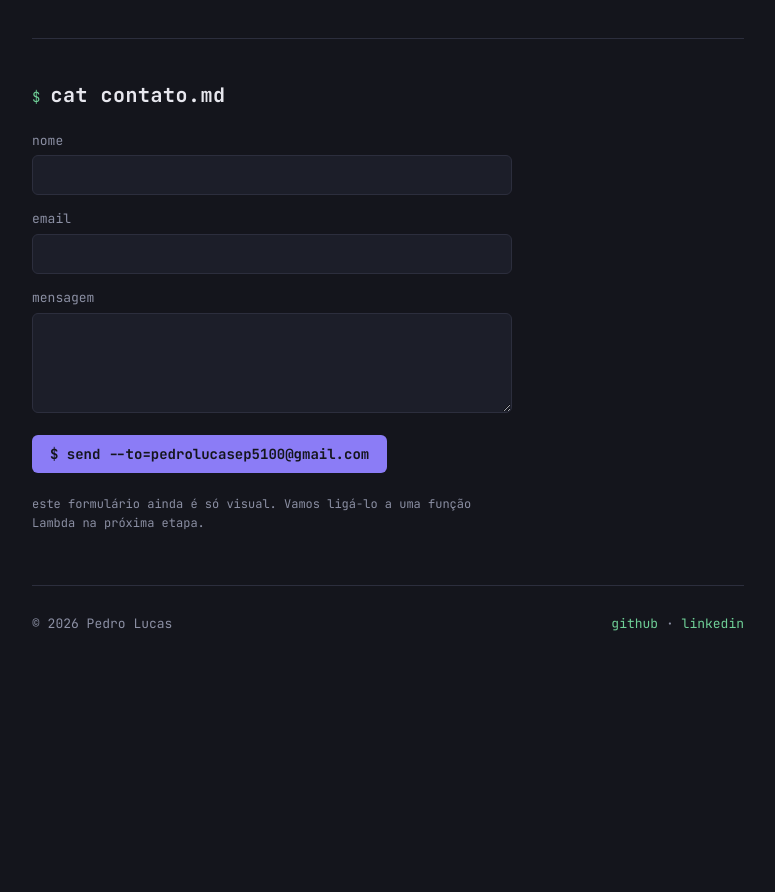
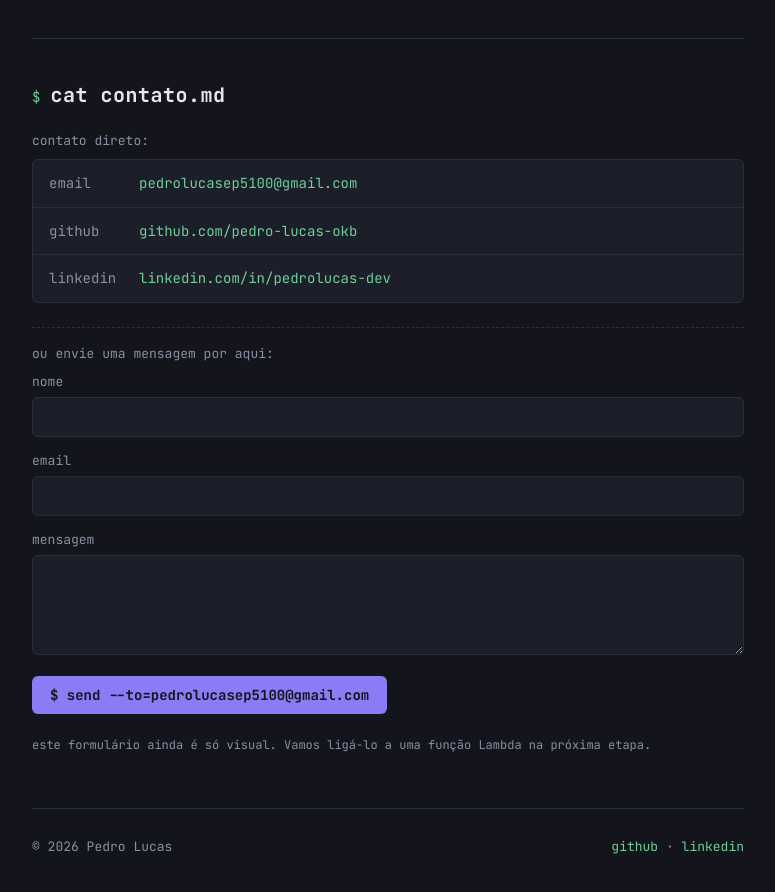
Before and after one commit to Pedro-Lucas-OKB/meu-portfolio, a React (Vite) app in the folder site/: page / in a window 1280 px wide. Shown: the part 1520-2412 px from the top of the page, without its empty margins (252-1027 px from the left). Before the commit the page ends 2203 px from the top, so only its background shows below. Built offline with nearby package versions, Linux system fonts and the light colour scheme.

Commit message:
feat(contato): adiciona contatos diretos e transição para o formulário

```diff
--- a/site/src/components/ContactForm/ContactForm.jsx
+++ b/site/src/components/ContactForm/ContactForm.jsx
@@ -15,6 +15,26 @@ function ContactForm() {
         <span className={styles.prompt}>$</span>
         <h2>cat contato.md</h2>
       </div>
+      <p className={styles.contactHint}>contato direto:</p>
+      <div className={styles.contacts}>
+        <div className={styles.contactRow}>
+          <span className={styles.contactLabel}>email</span>
+          <a href="mailto:pedrolucasep5100@gmail.com">pedrolucasep5100@gmail.com</a>
+        </div>
+        <div className={styles.contactRow}>
+          <span className={styles.contactLabel}>github</span>
+          <a href="https://github.com/pedro-lucas-okb" target="_blank" rel="noopener">
+            github.com/pedro-lucas-okb
+          </a>
+        </div>
+        <div className={styles.contactRow}>
+          <span className={styles.contactLabel}>linkedin</span>
+          <a href="https://linkedin.com/in/pedrolucas-dev" target="_blank" rel="noopener">
+            linkedin.com/in/pedrolucas-dev
+          </a>
+        </div>
+      </div>
+      <p className={styles.formHint}>ou envie uma mensagem por aqui:</p>
       <form className={styles.form} onSubmit={handleSubmit}>
         <div>
           <label htmlFor="nome">nome</label>
--- a/site/src/components/ContactForm/ContactForm.module.css
+++ b/site/src/components/ContactForm/ContactForm.module.css
@@ -21,10 +21,46 @@
   font-size: 14px;
 }
 
+.contactHint {
+  color: var(--text-muted);
+  font-size: 13px;
+  margin: 0 0 8px;
+}
+
+.contacts {
+  border: 1px solid var(--border);
+  border-radius: var(--radius);
+  overflow: hidden;
+  background: var(--bg-panel);
+}
+
+.contactRow {
+  display: grid;
+  grid-template-columns: 90px 1fr;
+  padding: 12px 16px;
+  border-bottom: 1px solid var(--border);
+  font-size: 14px;
+}
+
+.contactRow:last-child {
+  border-bottom: none;
+}
+
+.contactLabel {
+  color: var(--text-muted);
+}
+
+.formHint {
+  color: var(--text-muted);
+  font-size: 13px;
+  margin: 24px 0 8px;
+  padding-top: 16px;
+  border-top: 1px dashed var(--border);
+}
+
 .form {
   display: grid;
   gap: 14px;
-  max-width: 480px;
 }
 
 .form label {
```
